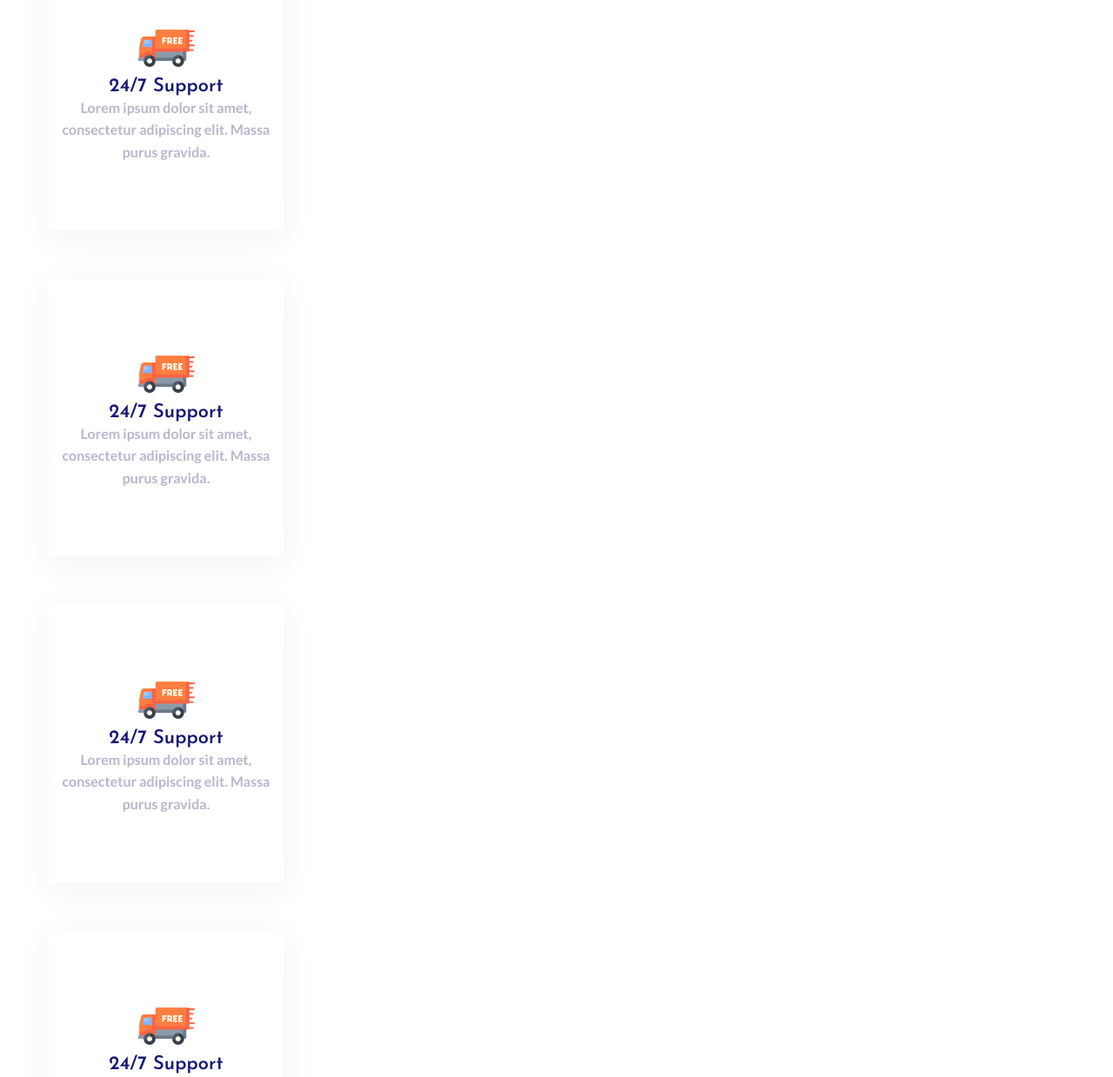
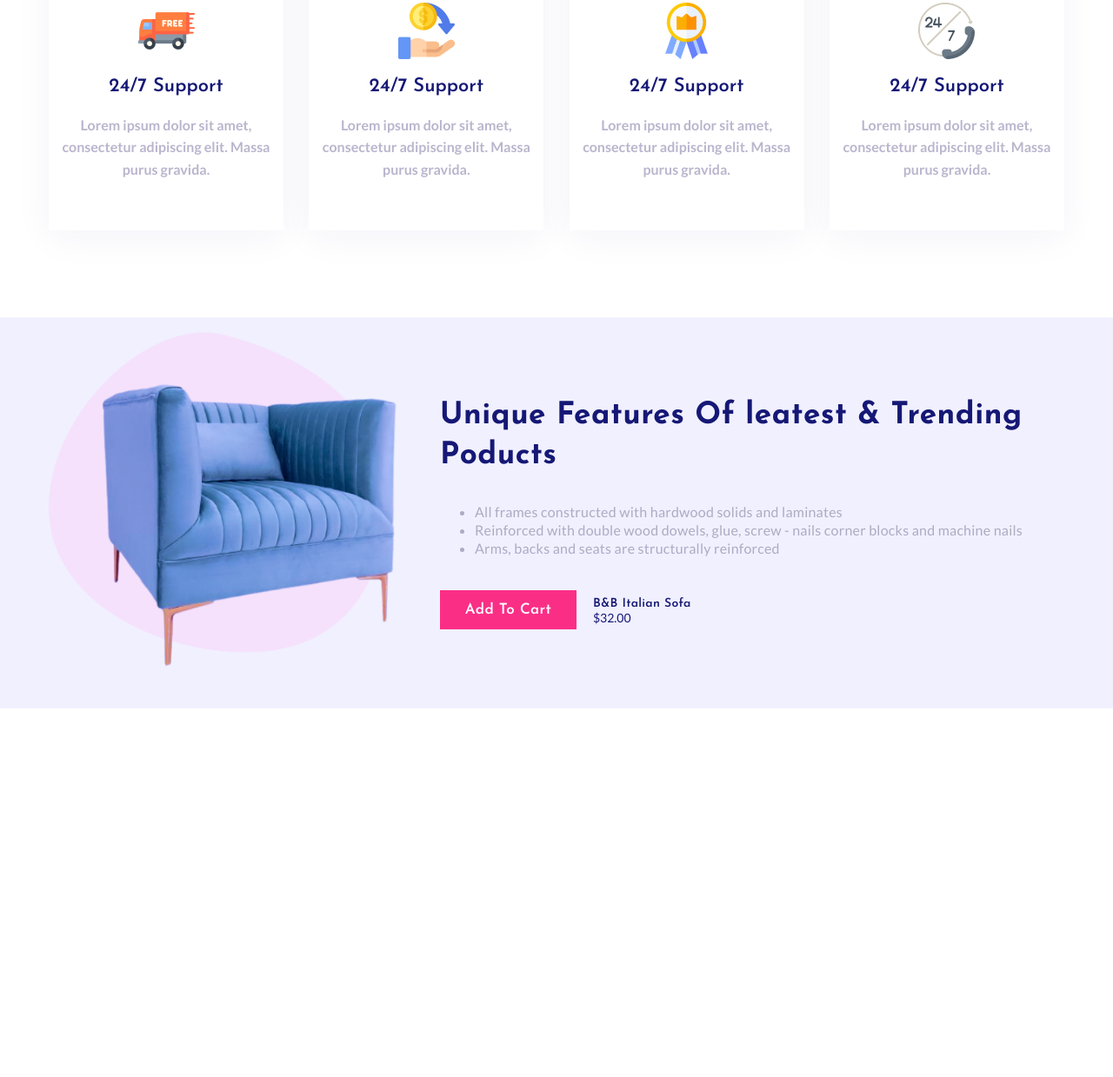
Before and after one commit to hueoggy030998/learn-web-ecom, a plain HTML site: page index.html in a window 1280 px wide. Shown: the part 1340-2579 px from the top of the page at 87% size. After the commit the page ends 2155 px from the top, so only its background shows below. Drawn offline with Linux system fonts and the light colour scheme; no server answers.

Commit message:
banner 2 style css

```diff
--- a/index.html
+++ b/index.html
@@ -97,24 +97,49 @@
                     gravida.</span>
             </div>
             <div class="shopex-item">
-                <img class="shopex-icon" src="./file icon/shopex-icon-1.png" alt="shopex-icon-1">
+                <img class="shopex-icon" src="./file icon/shopex-icon-2.png" alt="shopex-icon-1">
                 <span class="shopex-label">24/7 Support</span>
                 <span class="shopex-desc">Lorem ipsum dolor sit amet, consectetur adipiscing elit. Massa purus
                     gravida.</span>
             </div>
             <div class="shopex-item">
-                <img class="shopex-icon" src="./file icon/shopex-icon-1.png" alt="shopex-icon-1">
+                <img class="shopex-icon" src="./file icon/shopex-icon-3.png" alt="shopex-icon-1">
                 <span class="shopex-label">24/7 Support</span>
                 <span class="shopex-desc">Lorem ipsum dolor sit amet, consectetur adipiscing elit. Massa purus
                     gravida.</span>
             </div>
             <div class="shopex-item">
-                <img class="shopex-icon" src="./file icon/shopex-icon-1.png" alt="shopex-icon-1">
+                <img class="shopex-icon" src="./file icon/shopex-icon-4.png" alt="shopex-icon-1">
                 <span class="shopex-label">24/7 Support</span>
                 <span class="shopex-desc">Lorem ipsum dolor sit amet, consectetur adipiscing elit. Massa purus
                     gravida.</span>
             </div>
         </div>
+    </div>
+
+    <div class="banner-container-2">
+        <div class="w-1168 banner-2">
+            <img class="sofa-2" src="./file icon/sofa-2.png" alt="sofa">
+
+            <div class="banner-2-info">
+                <span class="banner-2-title">Unique Features Of leatest &
+                    Trending Poducts</span>
+                <ul class="banner-2-des">
+                    <li>All frames constructed with hardwood solids and laminates</li>
+                    <li>Reinforced with double wood dowels, glue, screw - nails corner
+                        blocks and machine nails</li>
+                    <li>Arms, backs and seats are structurally reinforced</li>
+                </ul>
+                <div class="banner-2-add">
+                    <button class="banner-2-button">Add To Cart</button>
+                    <div>
+                        <span class="banner-2-product-tilte">B&B Italian Sofa</span>
+                        <span class="banner-2-product-price">$32.00</span>
+                    </div>
+                </div>
+            </div>
+        </div>
+
     </div>
 
     <script src="./main/api.js"></script>
--- a/styles/scss/home.scss
+++ b/styles/scss/home.scss
@@ -510,6 +510,11 @@ a {
     text-decoration: line-through;
 }
 
+.shopex-content {
+    display: flex;
+    justify-content: space-between;
+}
+
 .shopex-item {
     margin-top: 55px;
     width: 270px;
@@ -520,6 +525,7 @@ a {
     flex-direction: column;
     justify-content: center;
     align-items: center;
+    gap: 20px;
 
     background: #fff;
     /* shadow */
@@ -549,3 +555,87 @@ a {
     font-weight: 700;
     line-height: 25.6px; /* 160% */
 }
+
+.banner-container-2 {
+    background-color: #f1f0ff;
+    height: 450px;
+    margin-top: 100px;
+}
+
+.banner-2 {
+    display: flex;
+    justify-content: center;
+    align-items: center;
+}
+
+.sofa-2 {
+    width: 450px;
+    height: 450px;
+}
+
+.banner-2-title {
+    color: var(--Text, #151875);
+    font-family: "Josefin Sans";
+    font-size: 35px;
+    font-style: normal;
+    font-weight: 700;
+    line-height: 132%; /* 46.2px */
+    letter-spacing: 0.525px;
+
+    margin-bottom: 29px;
+}
+
+.banner-2-des {
+    color: #acabc3;
+    font-family: Lato;
+    font-size: 16px;
+    font-style: normal;
+    font-weight: 500;
+    line-height: 132%; /* 21.12px */
+    letter-spacing: 0.24px;
+
+    margin-top: 29px;
+}
+
+.banner-2-add {
+    display: flex;
+    align-items: center;
+    gap: 19px;
+    margin-top: 38px;
+}
+
+.banner-2-button {
+    width: 157px;
+    height: 45px;
+    flex-shrink: 0;
+    border: none;
+    background: var(--Accent, #fb2e86);
+
+    color: #fff;
+    font-family: "Josefin Sans";
+    font-size: 17px;
+    font-style: normal;
+    font-weight: 600;
+    line-height: normal;
+    letter-spacing: 0.34px;
+}
+
+.banner-2-product-tilte {
+    color: var(--Text, #151875);
+    font-family: "Josefin Sans";
+    font-size: 14px;
+    font-style: normal;
+    font-weight: 600;
+    line-height: normal;
+    letter-spacing: 0.28px;
+}
+
+.banner-2-product-price {
+    color: var(--Text, #151875);
+    font-family: Lato;
+    font-size: 14px;
+    font-style: normal;
+    font-weight: 400;
+    line-height: normal;
+    display: block;
+}
```
Also changed, not shown: file icon/sofa-2.png (added), styles/css/home.css.
